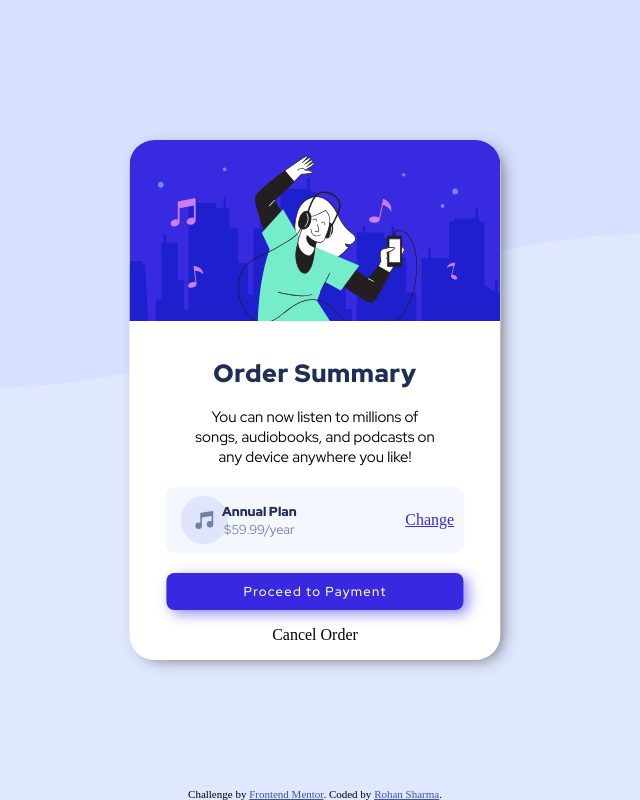
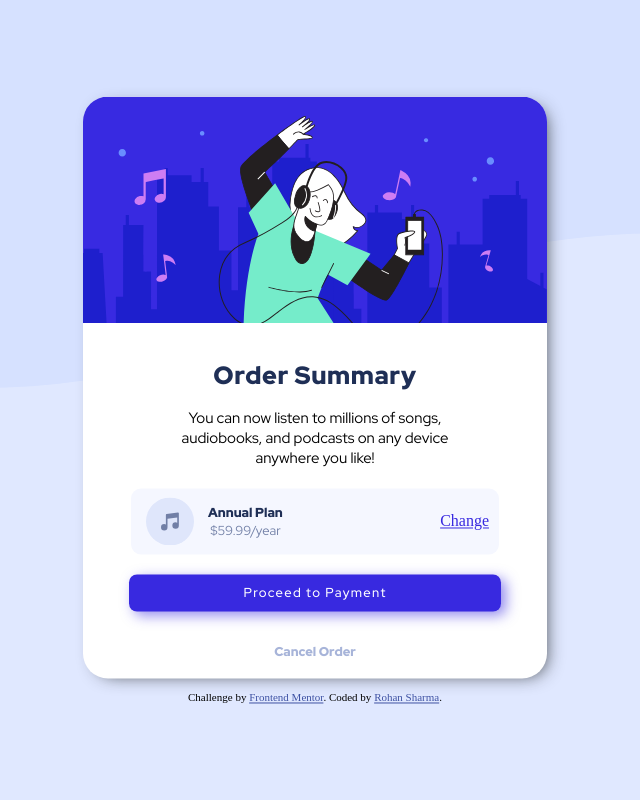
Before and after one commit to rohan843/OrderSummaryComponent, a plain HTML site: page index.html in a window 1280 px wide. Shown: the whole page, without its empty margins (325-965 px from the left). Drawn offline with Linux system fonts and the light colour scheme.

Commit message:
first complete draft

```diff
--- a/css/styles.css
+++ b/css/styles.css
@@ -1,15 +1,22 @@
 .attribution {
   font-size: 11px;
   text-align: center;
-  position: absolute;
-  bottom: 0;
-  left: 50%;
-  transform: translateX(-50%);
+  /* position: absolute; */
+  /* bottom: 0; */
+  /* left: 50%; */
+  /* transform: translateX(-50%); */
 }
 
 .attribution a {
   color: hsl(228, 45%, 44%);
 }
+
+/* html{
+  min-height: 100%;
+} */
+/* body {
+  min-height: 100vh;
+} */
 
 .PaymentButton {
   background-color: hsl(245, 75%, 52%);
@@ -31,14 +38,50 @@
   -webkit-box-shadow: 5px 4px 13px 0px rgb(56 41 224 / 54%);
 }
 
-.mainCard {
+.PaymentButton:hover {}
+
+.CancelOrder {
+  font-family: 'Red Hat Display', sans-serif;
+  font-size: 0.8em;
+  font-weight: 600;
+  padding: 4% 0px;
+  text-align: center;
+}
+
+.CancelOrder a {
+  font-family: 'Red Hat Display', sans-serif;
+  color: #a7b4d9;
+  font-size: 1em;
+  font-weight: 600;
+  padding: 4% 0px;
+  text-align: center;
+  text-decoration: none;
+}
+
+.CancelOrder a:hover {
+  color: hsl(224, 23%, 55%);
+  text-decoration: none;
+}
+
+.PositionCard {
+  /* margin-top: 300px; */
   position: absolute;
-  box-shadow: 6px 4px 17px -7px rgba(31, 35, 35, 0.81);
   /* box-shadow: 5px 10px; */
-  top: 50%;
+  /* top: 50%; */
   left: 50%;
   transform: translate(-50%, -50%);
-  width: 29%;
+  top: 50%;
+  /* margin: auto 0px; */
+}
+
+.mainCard {
+
+  box-shadow: 6px 4px 17px -7px rgba(31, 35, 35, 0.81);
+
+  display: block;
+  margin: auto auto;
+  /* width: 29%; */
+  width: 29rem;
   text-align: center;
   /* margin: 0 auto; */
   background-color: white;
--- a/index.html
+++ b/index.html
@@ -16,6 +16,9 @@
 </head>
 
 <body>
+  <div class="PositionCard">
+
+
     <div class="mainCard">
 
       <img class="illustration" src="images\illustration-hero.svg" alt="illustration-hero">
@@ -35,12 +38,14 @@
         </div>
       </div>
       <button type="button" name="button" class="PaymentButton">Proceed to Payment</button>
-    <p>Cancel Order</p>
+      <p class="CancelOrder"><a href="#">Cancel Order</a></p>
+
     </div>
 
     <div class="attribution">
       Challenge by <a href="https://www.frontendmentor.io?ref=challenge" target="_blank">Frontend Mentor</a>.
-    Coded by <a href="https://github.com/rohan843" target = "_blank">Rohan Sharma</a>.
+      Coded by <a href="https://github.com/rohan843" target="_blank">Rohan Sharma</a>.
+    </div>
   </div>
 </body>
 
```
Lines whose indentation alone changed are shown as unchanged.
